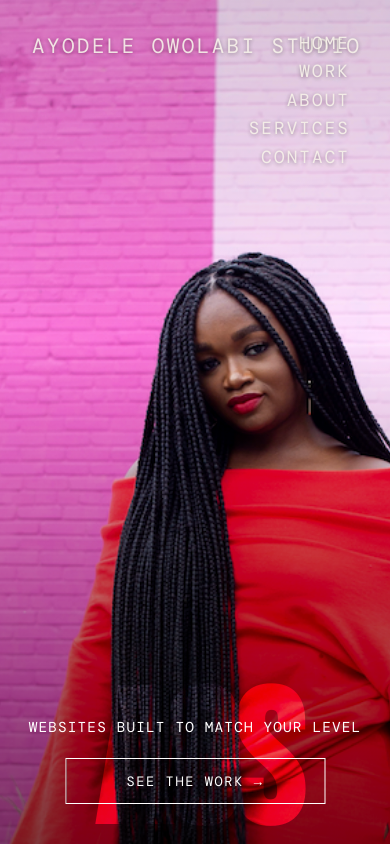
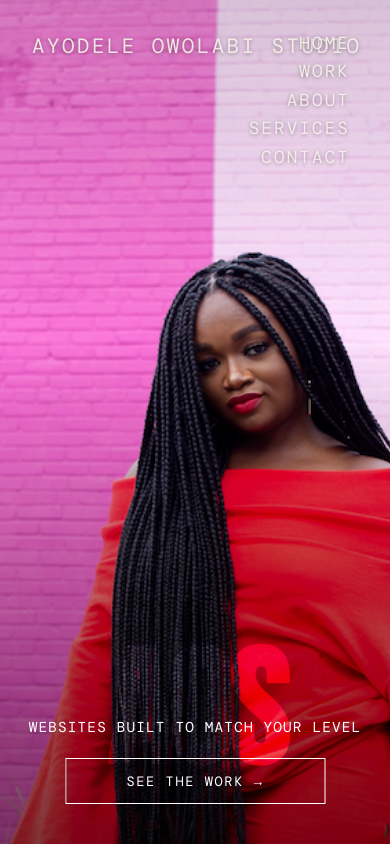
Before and after one commit to ayodeleowolabi/aosportfolio, a Next.js app: page / in a window 390 px wide. Built offline with nearby package versions, Linux system fonts and the light colour scheme; a web font is replaced by a local one.

Commit message:
media query adjustments

```diff
--- a/app/page.module.css
+++ b/app/page.module.css
@@ -7,6 +7,7 @@
   overflow-y: scroll;
   scroll-snap-type: y mandatory;
 }
+
 
 /* ── HERO ── */
 .hero {
@@ -31,6 +32,7 @@
   object-position: center center;
   filter: saturate(1.1) contrast(1.05);
 }
+
 
 .heroHeadline {
   position: static;
@@ -614,16 +616,6 @@
     transform: translateY(0);
   }
 
-  .heroTitle {
-    left: 50%;
-    bottom: -1.5rem;
-    transform: translateX(-50%);
-    font-size: 48vw;
-    line-height: 0.9;
-    letter-spacing: -0.03em;
-    white-space: nowrap;
-    opacity: 0.92;
-  }
    .aboutPage {
     grid-template-columns: 1fr;
     padding: 6rem 1.5rem 8rem;
```
